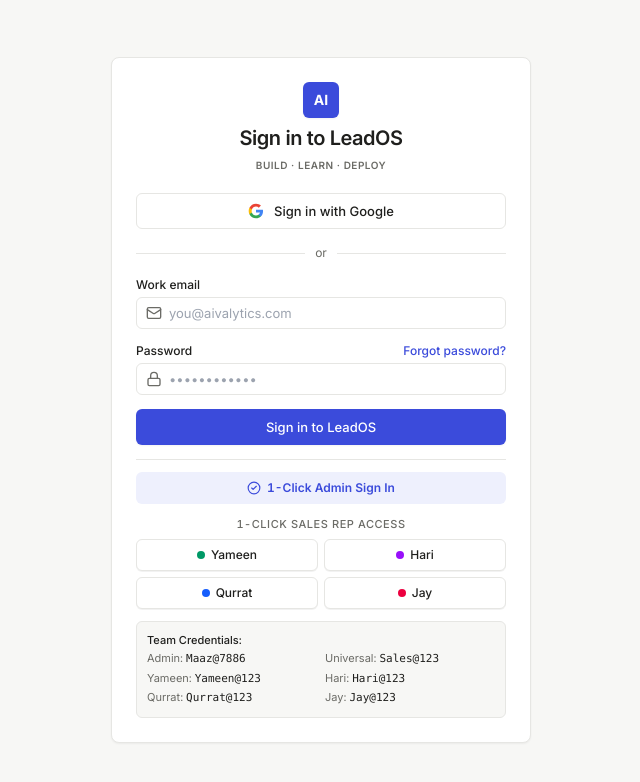
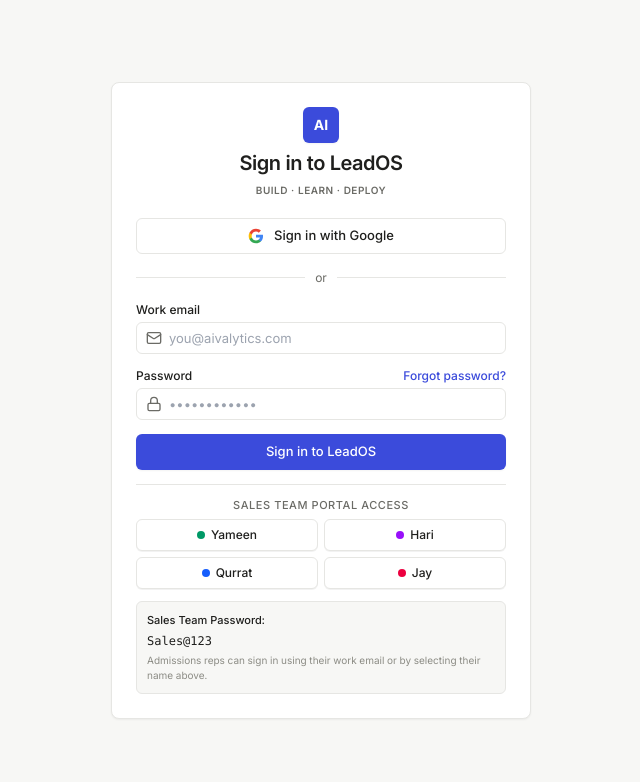
Before and after one commit to maaz7886/aivalytics-leados, a React (Vite) app: page /auth/signin in a window 1280 px wide. Shown: the top 782 px of the page, without its empty margins (319-959 px from the left). Built offline with nearby package versions, Linux system fonts and the light colour scheme; no server answers; the database is empty.

Commit message:
security(auth): remove admin details and 1-click admin login from public sign-in page

```diff
--- a/src/pages/auth/SignIn.tsx
+++ b/src/pages/auth/SignIn.tsx
@@ -84,7 +84,7 @@ export default function SignIn() {
         return;
       } else {
         setLoading(false);
-        setError("Password must be at least 4 characters (e.g. Maaz@7886).");
+        setError("Invalid credentials. Please verify your email and password.");
         return;
       }
     }
@@ -138,24 +138,6 @@ export default function SignIn() {
     await handleSessionEstablished(cleanEmail);
   };
 
-  const handleQuickAdminSignIn = () => {
-    setEmail("maazpatel123@gmail.com");
-    setPassword("Maaz@7886");
-    const demoUserObj = {
-      user: {
-        id: "admin-maaz",
-        email: "maazpatel123@gmail.com",
-        role: "admin",
-        user_metadata: { name: "Maaz Patel" }
-      }
-    };
-    localStorage.setItem("aivalytics_demo_user", JSON.stringify(demoUserObj));
-    localStorage.setItem("aivalytics_active_user", JSON.stringify(adminUser));
-    setCurrentUser(adminUser);
-    setAdminWitnessRep(null);
-    navigate("/dashboard");
-  };
-
   const handleQuickRepSignIn = (rep: Salesperson) => {
     setEmail(rep.email);
     setPassword(`${rep.name}@123`);
@@ -178,9 +160,21 @@ export default function SignIn() {
   const handleGoogleSignIn = async () => {
     setError(null);
     setLoading(true);
-    // Verified Google sign-in: logs in as Maaz Patel (Admin)
-    setLoading(false);
-    await handleSessionEstablished("maazpatel123@gmail.com");
+    try {
+      const { error: oAuthError } = await supabase.auth.signInWithOAuth({
+        provider: 'google',
+        options: {
+          redirectTo: window.location.origin + '/dashboard'
+        }
+      });
+      if (oAuthError) {
+        setLoading(false);
+        setError("Please enter your work email and password to sign in.");
+      }
+    } catch {
+      setLoading(false);
+      setError("Please enter your work email and password to sign in.");
+    }
   };
 
   // 4. Forgot Password Flow
@@ -415,22 +409,12 @@ export default function SignIn() {
                 {loading ? 'Authenticating...' : 'Sign in to LeadOS'}
               </Button>
 
-              {/* Quick Sign-In Helpers */}
+              {/* Sales Rep Access Helpers (Admin credentials strictly hidden) */}
               <div className="pt-3 border-t border-[#E6E6E3] space-y-3">
-                {/* 1-Click Admin */}
-                <button
-                  type="button"
-                  onClick={handleQuickAdminSignIn}
-                  className="w-full h-8 px-2.5 bg-[#EEF0FD] hover:bg-[#DCE1FA] text-[#3B4BDB] font-semibold rounded-[6px] text-xs flex items-center justify-center gap-1.5 transition-colors cursor-pointer"
-                >
-                  <CheckCircle2 className="w-3.5 h-3.5" />
-                  <span>1-Click Admin Sign In</span>
-                </button>
-
                 {/* 1-Click Rep Logins */}
                 <div className="space-y-1.5">
                   <div className="text-[11px] font-medium text-[#6B6B66] uppercase tracking-wider text-center">
-                    1-Click Sales Rep Access
+                    Sales Team Portal Access
                   </div>
                   <div className="grid grid-cols-2 gap-1.5">
                     {salespeople.map((rep) => (
@@ -447,16 +431,12 @@ export default function SignIn() {
                   </div>
                 </div>
 
-                {/* Credentials Reference Box */}
+                {/* Sales Team Password Helper (NO ADMIN DETAILS) */}
                 <div className="p-2.5 bg-[#F7F7F5] border border-[#E6E6E3] rounded-[6px] text-[11px] text-[#6B6B66] space-y-1">
-                  <div className="font-medium text-[#1F1F1D] mb-0.5">Team Credentials:</div>
-                  <div className="grid grid-cols-2 gap-x-2 gap-y-0.5">
-                    <div>Admin: <span className="font-mono text-[#1F1F1D]">Maaz@7886</span></div>
-                    <div>Universal: <span className="font-mono text-[#1F1F1D]">Sales@123</span></div>
-                    <div>Yameen: <span className="font-mono text-[#1F1F1D]">Yameen@123</span></div>
-                    <div>Hari: <span className="font-mono text-[#1F1F1D]">Hari@123</span></div>
-                    <div>Qurrat: <span className="font-mono text-[#1F1F1D]">Qurrat@123</span></div>
-                    <div>Jay: <span className="font-mono text-[#1F1F1D]">Jay@123</span></div>
+                  <div className="font-medium text-[#1F1F1D]">Sales Team Password:</div>
+                  <div className="font-mono text-[#1F1F1D] text-xs">Sales@123</div>
+                  <div className="text-[10px] text-[#8C8C85]">
+                    Admissions reps can sign in using their work email or by selecting their name above.
                   </div>
                 </div>
               </div>
```
